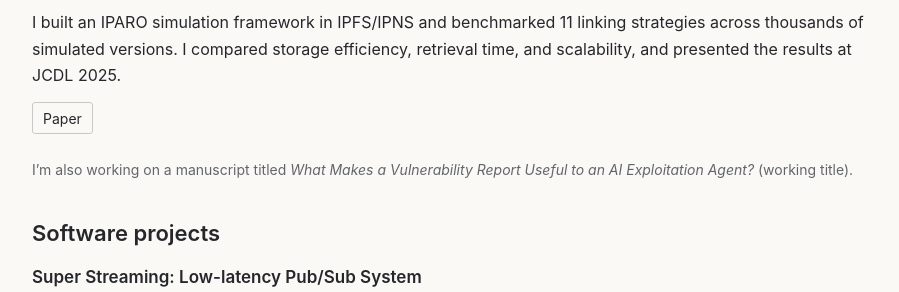
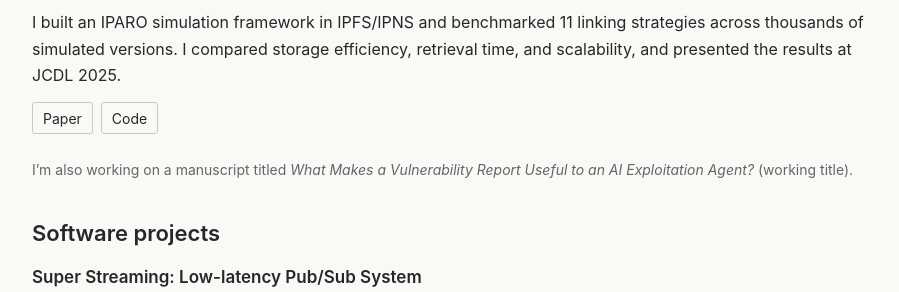
Before and after one commit to johnnguyenn77/johnnguyenn77.github.io, a Jekyll site: the page index.html, which Jekyll copies as it is, in a window 1280 px wide and 900 px high, scrolled down 762 px. Shown: the part 150-442 px from the top of the window, without its empty margins (190-1089 px from the left). Built offline with Jekyll 4.4.1, drawn with Linux system fonts in a browser that asks for light colours.

Commit message:
Add IPARO source code link to portfolio

```diff
--- a/index.html
+++ b/index.html
@@ -94,6 +94,7 @@
                 </p>
                 <p class="item-links">
                   <a href="https://doi.org/10.1109/JCDL67857.2025.00033" target="_blank" rel="noreferrer" aria-label="Read the Linking Policies for the Permanent Web paper">Paper</a>
+                  <a href="https://github.com/johnnguyenn77/iparo" target="_blank" rel="noreferrer" aria-label="View the IPARO code">Code</a>
                 </p>
               </div>
             </article>
```
